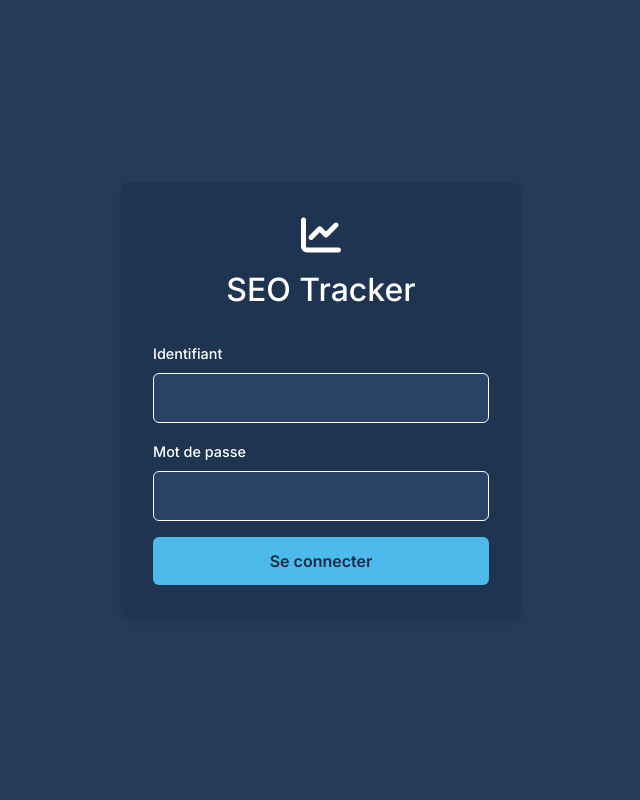
After one commit to VBWEBcorp/Synth-ses-seo, a Flask app: page /login in a window 1280 px wide. The commit adds this page. Shown: the whole page, without its empty margins (319-959 px from the left). Run offline with Flask 3, Linux system fonts and the light colour scheme.

Commit message:
Ajout de l'authentification avec identifiant et mot de passe

```diff
--- a/app.py
+++ b/app.py
@@ -1,16 +1,45 @@
-from flask import Flask, render_template, request, jsonify, redirect, url_for
+from flask import Flask, render_template, request, jsonify, redirect, url_for, session
 from flask_sqlalchemy import SQLAlchemy
 from datetime import datetime
 import os
+from functools import wraps
 
 app = Flask(__name__)
 app.config['SECRET_KEY'] = 'votre_clé_secrète_ici'
 
-# Utiliser le dossier permanent sur Render
+# Configuration de la base de données
 if os.environ.get('RENDER'):
     app.config['SQLALCHEMY_DATABASE_URI'] = 'sqlite:////data/seo_tracker.db'
 else:
     app.config['SQLALCHEMY_DATABASE_URI'] = 'sqlite:///seo_tracker.db'
+
+# Identifiants d'authentification
+USERNAME = "admin"
+PASSWORD = "VBWEBcorp2024!"
+
+# Fonction pour vérifier si l'utilisateur est connecté
+def login_required(f):
+    @wraps(f)
+    def decorated_function(*args, **kwargs):
+        if 'logged_in' not in session:
+            return redirect(url_for('login'))
+        return f(*args, **kwargs)
+    return decorated_function
+
+@app.route('/login', methods=['GET', 'POST'])
+def login():
+    error = None
+    if request.method == 'POST':
+        if request.form['username'] == USERNAME and request.form['password'] == PASSWORD:
+            session['logged_in'] = True
+            return redirect(url_for('index'))
+        error = 'Identifiants invalides. Veuillez réessayer.'
+    return render_template('login.html', error=error)
+
+@app.route('/logout')
+def logout():
+    session.pop('logged_in', None)
+    return redirect(url_for('login'))
 
 db = SQLAlchemy(app)
 
@@ -54,12 +83,14 @@ Cordialement,""")
             db.session.commit()
 
 @app.route('/')
+@login_required
 def index():
     clients = Client.query.all()
     template = Template.query.first()
     return render_template('index.html', clients=clients, template=template)
 
 @app.route('/add_client', methods=['POST'])
+@login_required
 def add_client():
     name = request.form.get('name')
     email = request.form.get('email')
@@ -72,12 +103,14 @@ def add_client():
     return redirect(url_for('index'))
 
 @app.route('/client/<int:client_id>')
+@login_required
 def client_reports(client_id):
     client = Client.query.get_or_404(client_id)
     reports = Report.query.filter_by(client_id=client_id).order_by(Report.month.desc()).all()
     return render_template('client_reports.html', client=client, reports=reports)
 
 @app.route('/save_report', methods=['POST'])
+@login_required
 def save_report():
     data = request.get_json()
 
@@ -102,6 +135,7 @@ def save_report():
     return jsonify({'success': True})
 
 @app.route('/save_template', methods=['POST'])
+@login_required
 def save_template():
     data = request.get_json()
     template = Template.query.first()
@@ -115,6 +149,7 @@ def save_template():
     return jsonify({'success': True})
 
 @app.route('/delete_client/<int:client_id>', methods=['POST'])
+@login_required
 def delete_client(client_id):
     client = Client.query.get_or_404(client_id)
     # Supprimer d'abord tous les rapports associés
@@ -124,6 +159,7 @@ def delete_client(client_id):
     return jsonify({'success': True})
 
 @app.route('/delete_report/<int:report_id>', methods=['POST'])
+@login_required
 def delete_report(report_id):
     report = Report.query.get_or_404(report_id)
     db.session.delete(report)
--- /dev/null
+++ b/templates/login.html
@@ -0,0 +1,77 @@
+<!DOCTYPE html>
+<html lang="fr">
+<head>
+    <meta charset="UTF-8">
+    <meta name="viewport" content="width=device-width, initial-scale=1.0">
+    <title>Connexion - SEO Tracker</title>
+    <link href="https://cdn.jsdelivr.net/npm/bootstrap@5.3.0/dist/css/bootstrap.min.css" rel="stylesheet">
+    <link rel="stylesheet" href="https://cdnjs.cloudflare.com/ajax/libs/font-awesome/6.0.0/css/all.min.css">
+    <link href="https://fonts.googleapis.com/css2?family=Inter:wght@400;500;600;700&display=swap" rel="stylesheet">
+    <link rel="stylesheet" href="{{ url_for('static', filename='css/style.css') }}">
+    <style>
+        body {
+            background-color: var(--bg-dark);
+            height: 100vh;
+            display: flex;
+            align-items: center;
+            justify-content: center;
+        }
+        .login-container {
+            background-color: var(--bg-darker);
+            padding: 2rem;
+            border-radius: 8px;
+            box-shadow: 0 4px 6px rgba(0, 0, 0, 0.1);
+            width: 100%;
+            max-width: 400px;
+        }
+        .login-header {
+            text-align: center;
+            margin-bottom: 2rem;
+        }
+        .login-header i {
+            font-size: 2.5rem;
+            color: var(--accent);
+            margin-bottom: 1rem;
+        }
+        .form-control {
+            background-color: var(--bg-dark);
+            border-color: var(--border);
+            color: var(--text-bright);
+        }
+        .form-control:focus {
+            background-color: var(--bg-dark);
+            border-color: var(--accent);
+            color: var(--text-bright);
+            box-shadow: 0 0 0 0.25rem rgba(var(--accent-rgb), 0.25);
+        }
+    </style>
+</head>
+<body>
+    <div class="login-container">
+        <div class="login-header">
+            <i class="fas fa-chart-line"></i>
+            <h2 class="text-white">SEO Tracker</h2>
+        </div>
+
+        <form method="POST">
+            {% if error %}
+            <div class="alert alert-danger">{{ error }}</div>
+            {% endif %}
+
+            <div class="mb-3">
+                <label for="username" class="form-label text-white">Identifiant</label>
+                <input type="text" class="form-control" id="username" name="username" required>
+            </div>
+
+            <div class="mb-3">
+                <label for="password" class="form-label text-white">Mot de passe</label>
+                <input type="password" class="form-control" id="password" name="password" required>
+            </div>
+
+            <button type="submit" class="btn btn-primary w-100">Se connecter</button>
+        </form>
+    </div>
+
+    <script src="https://cdn.jsdelivr.net/npm/bootstrap@5.3.0/dist/js/bootstrap.bundle.min.js"></script>
+</body>
+</html>
```
Also changed, not shown: templates/index.html (+8 -2 lines).
